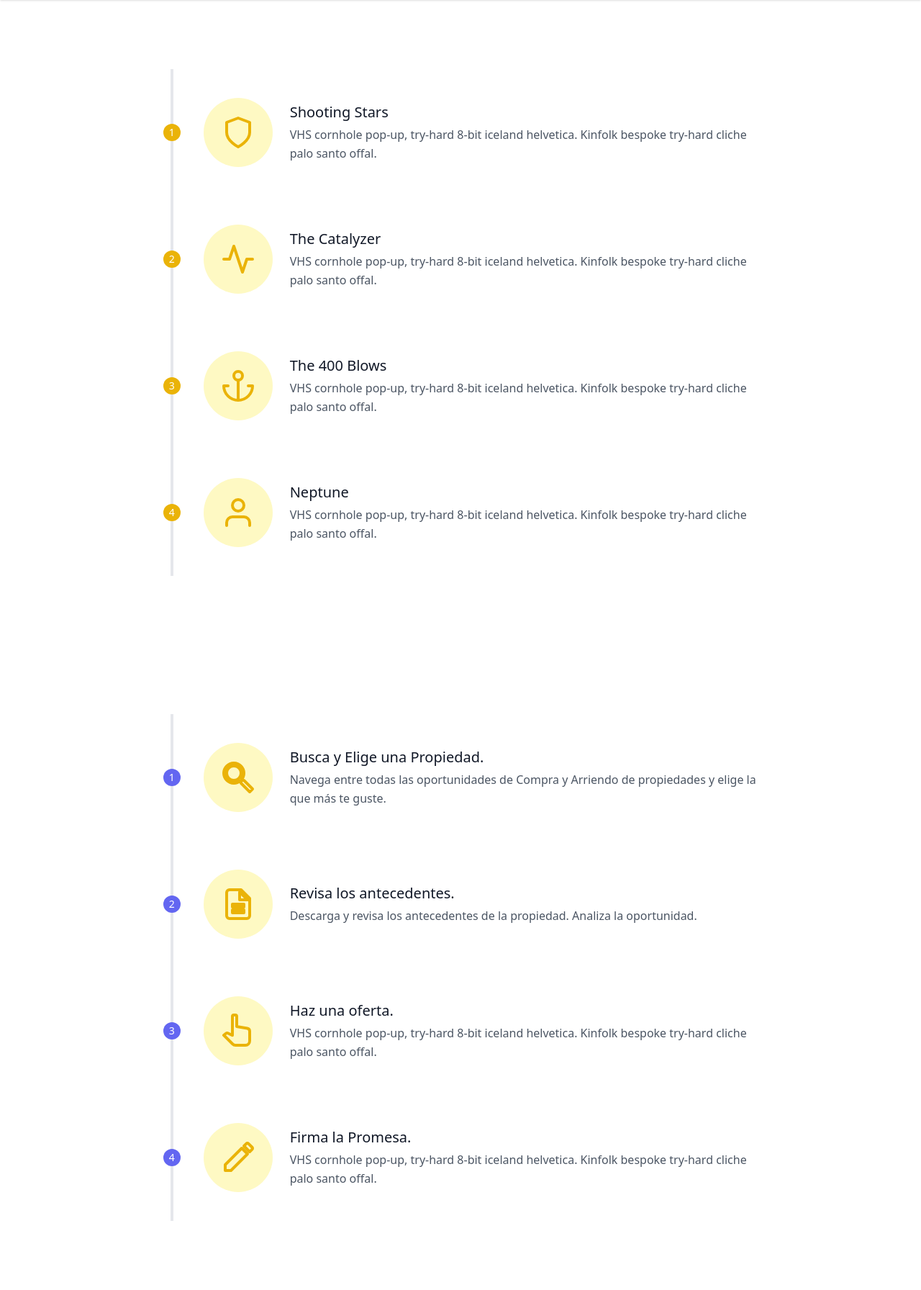
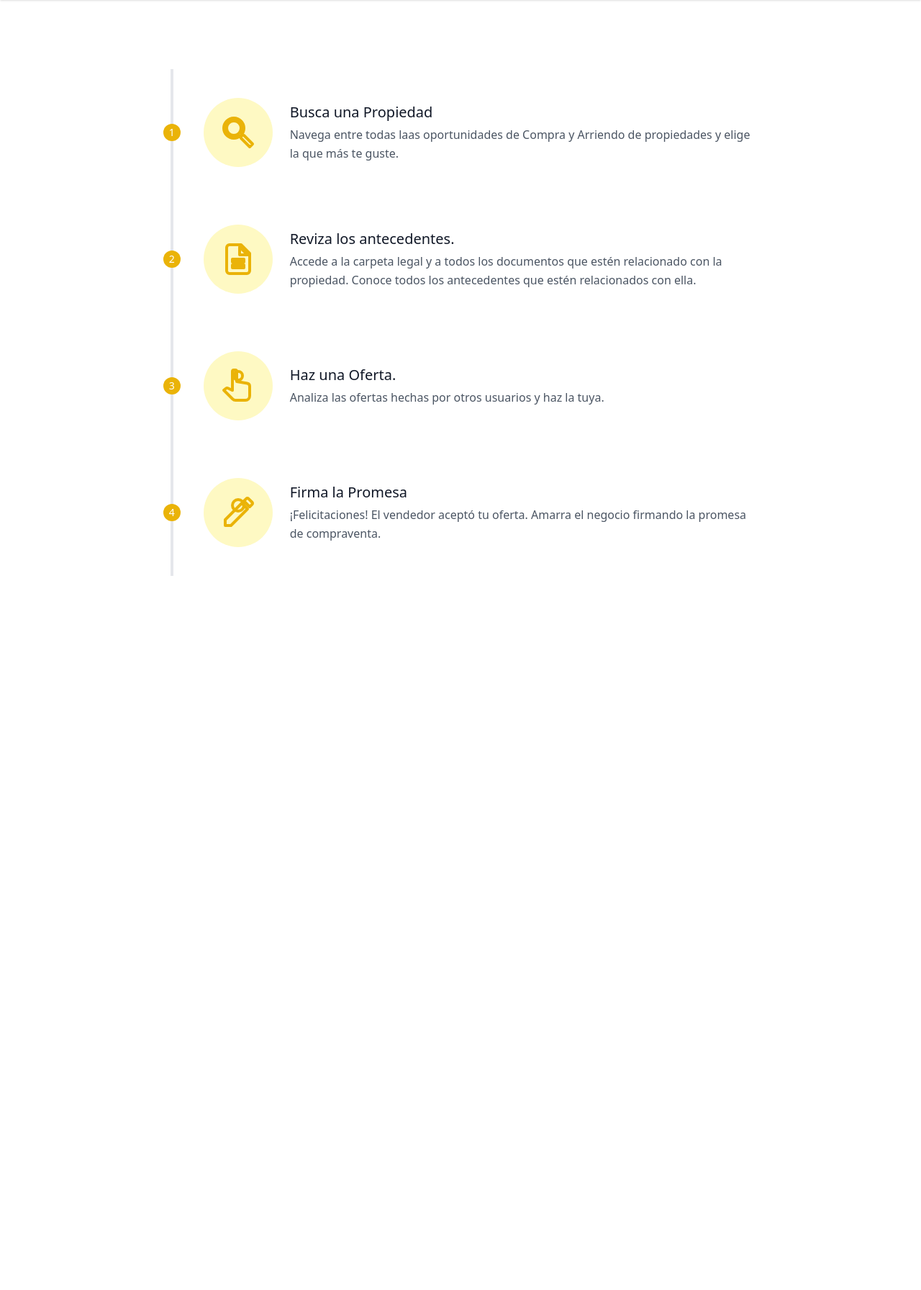
Before and after one commit to pablodonetch/bestoff, a Django app: page / in a window 1280 px wide. Shown: the part 112-1904 px from the top of the page at 72% size. After the commit the page ends 912 px from the top, so only its background shows below. Run offline with Django 4.2, Linux system fonts and the light colour scheme; style sheets or scripts are compiled from the project's sources; some libraries are stand-ins or nearby versions.

Commit message:
20221003_04

```diff
--- a/templates/components/steps.html
+++ b/templates/components/steps.html
@@ -8,12 +8,12 @@
         <div class="flex-grow md:pl-8 pl-6 flex sm:items-center items-start flex-col sm:flex-row">
           <div class="flex-shrink-0 w-24 h-24 bg-yellow-100 text-yellow-500 rounded-full inline-flex items-center justify-center">
             <svg fill="none" stroke="currentColor" stroke-linecap="round" stroke-linejoin="round" stroke-width="2" class="w-12 h-12" viewBox="0 0 24 24">
-              <path d="M12 22s8-4 8-10V5l-8-3-8 3v7c0 6 8 10 8 10z"></path>
+                <path d="M 9 2 C 5.1458514 2 2 5.1458514 2 9 C 2 12.854149 5.1458514 16 9 16 C 10.747998 16 12.345009 15.348024 13.574219 14.28125 L 14 14.707031 L 14 16 L 20 22 L 22 20 L 16 14 L 14.707031 14 L 14.28125 13.574219 C 15.348024 12.345009 16 10.747998 16 9 C 16 5.1458514 12.854149 2 9 2 z M 9 4 C 11.773268 4 14 6.2267316 14 9 C 14 11.773268 11.773268 14 9 14 C 6.2267316 14 4 11.773268 4 9 C 4 6.2267316 6.2267316 4 9 4 z"></path>
             </svg>
           </div>
           <div class="flex-grow sm:pl-6 mt-6 sm:mt-0">
-            <h2 class="font-medium title-font text-gray-900 mb-1 text-xl">Shooting Stars</h2>
-            <p class="leading-relaxed">VHS cornhole pop-up, try-hard 8-bit iceland helvetica. Kinfolk bespoke try-hard cliche palo santo offal.</p>
+            <h2 class="font-medium title-font text-gray-900 mb-1 text-xl">Busca una Propiedad</h2>
+            <p class="leading-relaxed">Navega entre todas laas oportunidades de Compra y Arriendo de propiedades y elige la que más te guste.</p>
           </div>
         </div>
       </div>
@@ -25,12 +25,12 @@
         <div class="flex-grow md:pl-8 pl-6 flex sm:items-center items-start flex-col sm:flex-row">
           <div class="flex-shrink-0 w-24 h-24 bg-yellow-100 text-yellow-500 rounded-full inline-flex items-center justify-center">
             <svg fill="none" stroke="currentColor" stroke-linecap="round" stroke-linejoin="round" stroke-width="2" class="w-12 h-12" viewBox="0 0 24 24">
-              <path d="M22 12h-4l-3 9L9 3l-3 9H2"></path>
+                <path d="M14,2H6C4.9,2,4,2.9,4,4v16c0,1.1,0.9,2,2,2h12c1.1,0,2-0.9,2-2V8L14,2z M16,18H8v-2h8V18z M16,14H8v-2h8V14z M13,9V3.5 L18.5,9H13z"></path>
             </svg>
           </div>
           <div class="flex-grow sm:pl-6 mt-6 sm:mt-0">
-            <h2 class="font-medium title-font text-gray-900 mb-1 text-xl">The Catalyzer</h2>
-            <p class="leading-relaxed">VHS cornhole pop-up, try-hard 8-bit iceland helvetica. Kinfolk bespoke try-hard cliche palo santo offal.</p>
+            <h2 class="font-medium title-font text-gray-900 mb-1 text-xl">Reviza los antecedentes.</h2>
+            <p class="leading-relaxed">Accede a la carpeta legal y a todos los documentos que estén relacionado con la propiedad. Conoce todos los antecedentes que estén relacionados con ella.</p>
           </div>
         </div>
       </div>
@@ -43,12 +43,12 @@
           <div class="flex-shrink-0 w-24 h-24 bg-yellow-100 text-yellow-500 rounded-full inline-flex items-center justify-center">
             <svg fill="none" stroke="currentColor" stroke-linecap="round" stroke-linejoin="round" stroke-width="2" class="w-12 h-12" viewBox="0 0 24 24">
               <circle cx="12" cy="5" r="3"></circle>
-              <path d="M12 22V8M5 12H2a10 10 0 0020 0h-3"></path>
+              <path d="M 9 1 C 8.448 1 8 1.448 8 2 L 8 9 L 8 14 L 8 15.15625 L 5.15625 13.714844 C 4.59425 13.429844 3.917875 13.495766 3.421875 13.884766 L 2 15 L 8.1210938 21.121094 C 8.6840937 21.684094 9.4461875 22 10.242188 22 L 17 22 C 18.657 22 20 20.657 20 19 L 20 12.193359 C 20 11.215359 19.292125 10.381703 18.328125 10.220703 L 11 9 L 11 2 C 11 1.448 10.552 1 10 1 L 9 1 z"></path>
             </svg>
           </div>
           <div class="flex-grow sm:pl-6 mt-6 sm:mt-0">
-            <h2 class="font-medium title-font text-gray-900 mb-1 text-xl">The 400 Blows</h2>
-            <p class="leading-relaxed">VHS cornhole pop-up, try-hard 8-bit iceland helvetica. Kinfolk bespoke try-hard cliche palo santo offal.</p>
+            <h2 class="font-medium title-font text-gray-900 mb-1 text-xl">Haz una Oferta.</h2>
+            <p class="leading-relaxed">Analiza las ofertas hechas por otros usuarios y haz la tuya.</p>
           </div>
         </div>
       </div>
@@ -60,91 +60,15 @@
         <div class="flex-grow md:pl-8 pl-6 flex sm:items-center items-start flex-col sm:flex-row">
           <div class="flex-shrink-0 w-24 h-24 bg-yellow-100 text-yellow-500 rounded-full inline-flex items-center justify-center">
             <svg fill="none" stroke="currentColor" stroke-linecap="round" stroke-linejoin="round" stroke-width="2" class="w-12 h-12" viewBox="0 0 24 24">
-              <path d="M20 21v-2a4 4 0 00-4-4H8a4 4 0 00-4 4v2"></path>
+                <path d="M 18.414062 2 C 18.158188 2 17.902031 2.0974687 17.707031 2.2929688 L 16 4 L 20 8 L 21.707031 6.2929688 C 22.098031 5.9019687 22.098031 5.2689063 21.707031 4.8789062 L 19.121094 2.2929688 C 18.925594 2.0974687 18.669937 2 18.414062 2 z M 14.5 5.5 L 3 17 L 3 21 L 7 21 L 18.5 9.5 L 14.5 5.5 z"></path>
               <circle cx="12" cy="7" r="4"></circle>
             </svg>
           </div>
           <div class="flex-grow sm:pl-6 mt-6 sm:mt-0">
-            <h2 class="font-medium title-font text-gray-900 mb-1 text-xl">Neptune</h2>
-            <p class="leading-relaxed">VHS cornhole pop-up, try-hard 8-bit iceland helvetica. Kinfolk bespoke try-hard cliche palo santo offal.</p>
+            <h2 class="font-medium title-font text-gray-900 mb-1 text-xl">Firma la Promesa</h2>
+            <p class="leading-relaxed">¡Felicitaciones! El vendedor aceptó tu oferta. Amarra el negocio firmando la promesa de compraventa. </p>
           </div>
         </div>
       </div>
     </div>
   </section>
-
-
-
-
-<section class="text-gray-600 body-font">
-    <div class="container px-5 py-24 mx-auto flex flex-wrap">
-      <div class="flex relative pt-10 pb-20 sm:items-center md:w-2/3 mx-auto">
-        <div class="h-full w-6 absolute inset-0 flex items-center justify-center">
-          <div class="h-full w-1 bg-gray-200 pointer-events-none"></div>
-        </div>
-        <div class="flex-shrink-0 w-6 h-6 rounded-full mt-10 sm:mt-0 inline-flex items-center justify-center bg-indigo-500 text-white relative z-10 title-font font-medium text-sm">1</div>
-        <div class="flex-grow md:pl-8 pl-6 flex sm:items-center items-start flex-col sm:flex-row">
-            <div class="flex-shrink-0 w-24 h-24 bg-yellow-100 text-yellow-500 rounded-full inline-flex items-center justify-center">
-                <svg fill="none" stroke="currentColor" stroke-linecap="round" stroke-linejoin="round" stroke-width="2" class="w-12 h-12" viewBox="0 0 24 24">
-                    <path d="M 9 2 C 5.1458514 2 2 5.1458514 2 9 C 2 12.854149 5.1458514 16 9 16 C 10.747998 16 12.345009 15.348024 13.574219 14.28125 L 14 14.707031 L 14 16 L 20 22 L 22 20 L 16 14 L 14.707031 14 L 14.28125 13.574219 C 15.348024 12.345009 16 10.747998 16 9 C 16 5.1458514 12.854149 2 9 2 z M 9 4 C 11.773268 4 14 6.2267316 14 9 C 14 11.773268 11.773268 14 9 14 C 6.2267316 14 4 11.773268 4 9 C 4 6.2267316 6.2267316 4 9 4 z"></path>
-                </svg>
-            </div>
-                <div class="flex-grow sm:pl-6 mt-6 sm:mt-0">
-                <h2 class="font-medium title-font text-gray-900 mb-1 text-xl">Busca y Elige una Propiedad.</h2>
-                <p class="leading-relaxed">Navega entre todas las oportunidades de Compra y Arriendo de propiedades y elige la que más te guste.</p>
-            </div>
-        </div>
-      </div>
-      <div class="flex relative pb-20 sm:items-center md:w-2/3 mx-auto">
-        <div class="h-full w-6 absolute inset-0 flex items-center justify-center">
-          <div class="h-full w-1 bg-gray-200 pointer-events-none"></div>
-        </div>
-        <div class="flex-shrink-0 w-6 h-6 rounded-full mt-10 sm:mt-0 inline-flex items-center justify-center bg-indigo-500 text-white relative z-10 title-font font-medium text-sm">2</div>
-        <div class="flex-grow md:pl-8 pl-6 flex sm:items-center items-start flex-col sm:flex-row">
-            <div class="flex-shrink-0 w-24 h-24 bg-yellow-100 text-yellow-500 rounded-full inline-flex items-center justify-center">
-                <svg fill="none" stroke="currentColor" stroke-linecap="round" stroke-linejoin="round" stroke-width="2" class="w-12 h-12" viewBox="0 0 24 24">
-                    <path d="M14,2H6C4.9,2,4,2.9,4,4v16c0,1.1,0.9,2,2,2h12c1.1,0,2-0.9,2-2V8L14,2z M16,18H8v-2h8V18z M16,14H8v-2h8V14z M13,9V3.5 L18.5,9H13z"></path>
-                </svg>
-            </div>
-            <div class="flex-grow sm:pl-6 mt-6 sm:mt-0">
-                <h2 class="font-medium title-font text-gray-900 mb-1 text-xl">Revisa los antecedentes.</h2>
-                <p class="leading-relaxed">Descarga y revisa los antecedentes de la propiedad. Analiza la oportunidad.</p>
-            </div>
-        </div>
-      </div>
-      <div class="flex relative pb-20 sm:items-center md:w-2/3 mx-auto">
-        <div class="h-full w-6 absolute inset-0 flex items-center justify-center">
-          <div class="h-full w-1 bg-gray-200 pointer-events-none"></div>
-        </div>
-        <div class="flex-shrink-0 w-6 h-6 rounded-full mt-10 sm:mt-0 inline-flex items-center justify-center bg-indigo-500 text-white relative z-10 title-font font-medium text-sm">3</div>
-        <div class="flex-grow md:pl-8 pl-6 flex sm:items-center items-start flex-col sm:flex-row">
-            <div class="flex-shrink-0 w-24 h-24 bg-yellow-100 text-yellow-500 rounded-full inline-flex items-center justify-center">
-                <svg fill="none" stroke="currentColor" stroke-linecap="round" stroke-linejoin="round" stroke-width="2" class="w-12 h-12" viewBox="0 0 24 24">
-                <path d="M 9 1 C 8.448 1 8 1.448 8 2 L 8 9 L 8 14 L 8 15.15625 L 5.15625 13.714844 C 4.59425 13.429844 3.917875 13.495766 3.421875 13.884766 L 2 15 L 8.1210938 21.121094 C 8.6840937 21.684094 9.4461875 22 10.242188 22 L 17 22 C 18.657 22 20 20.657 20 19 L 20 12.193359 C 20 11.215359 19.292125 10.381703 18.328125 10.220703 L 11 9 L 11 2 C 11 1.448 10.552 1 10 1 L 9 1 z"></path>
-                </svg>
-            </div>
-            <div class="flex-grow sm:pl-6 mt-6 sm:mt-0">
-                <h2 class="font-medium title-font text-gray-900 mb-1 text-xl">Haz una oferta.</h2>
-                <p class="leading-relaxed">VHS cornhole pop-up, try-hard 8-bit iceland helvetica. Kinfolk bespoke try-hard cliche palo santo offal.</p>
-            </div>
-        </div>
-      </div>
-      <div class="flex relative pb-10 sm:items-center md:w-2/3 mx-auto">
-        <div class="h-full w-6 absolute inset-0 flex items-center justify-center">
-          <div class="h-full w-1 bg-gray-200 pointer-events-none"></div>
-        </div>
-        <div class="flex-shrink-0 w-6 h-6 rounded-full mt-10 sm:mt-0 inline-flex items-center justify-center bg-indigo-500 text-white relative z-10 title-font font-medium text-sm">4</div>
-        <div class="flex-grow md:pl-8 pl-6 flex sm:items-center items-start flex-col sm:flex-row">
-            <div class="flex-shrink-0 w-24 h-24 bg-yellow-100 text-yellow-500 rounded-full inline-flex items-center justify-center">
-                <svg fill="none" stroke="currentColor" stroke-linecap="round" stroke-linejoin="round" stroke-width="2" class="w-12 h-12" viewBox="0 0 24 24">
-                    <path d="M 18.414062 2 C 18.158188 2 17.902031 2.0974687 17.707031 2.2929688 L 16 4 L 20 8 L 21.707031 6.2929688 C 22.098031 5.9019687 22.098031 5.2689063 21.707031 4.8789062 L 19.121094 2.2929688 C 18.925594 2.0974687 18.669937 2 18.414062 2 z M 14.5 5.5 L 3 17 L 3 21 L 7 21 L 18.5 9.5 L 14.5 5.5 z"></path>
-                </svg>
-            </div>
-            <div class="flex-grow sm:pl-6 mt-6 sm:mt-0">
-                <h2 class="font-medium title-font text-gray-900 mb-1 text-xl">Firma la Promesa.</h2>
-                <p class="leading-relaxed">VHS cornhole pop-up, try-hard 8-bit iceland helvetica. Kinfolk bespoke try-hard cliche palo santo offal.</p>
-            </div>
-        </div>
-      </div>
-    </div>
-  </section>
--- a/templates/pages/index.html
+++ b/templates/pages/index.html
@@ -44,7 +44,7 @@
 
 <div class="custom-shape-divider-bottom-1664821765">
     <svg data-name="Layer 1" xmlns="http://www.w3.org/2000/svg" viewBox="0 0 1200 120" preserveAspectRatio="none">
-        <path d="M321.39,56.44c58-10.79,114.16-30.13,172-41.86,82.39-16.72,168.19-17.73,250.45-.39C823.78,31,906.67,72,985.66,92.83c70.05,18.48,146.53,26.09,214.34,3V0H0V27.35A600.21,600.21,0,0,0,321.39,56.44Z" class="shape-fill"> Holas holas </path>
+        <path d="M321.39,56.44c58-10.79,114.16-30.13,172-41.86,82.39-16.72,168.19-17.73,250.45-.39C823.78,31,906.67,72,985.66,92.83c70.05,18.48,146.53,26.09,214.34,3V0H0V27.35A600.21,600.21,0,0,0,321.39,56.44Z" class="shape-fill"> Holas holas, prueba </path>
     </svg>
 </div>
 
```
